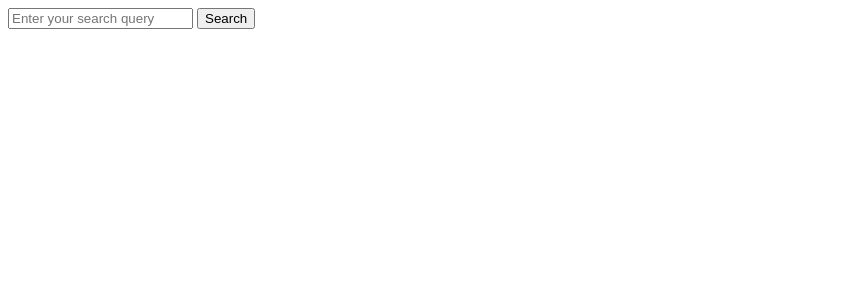
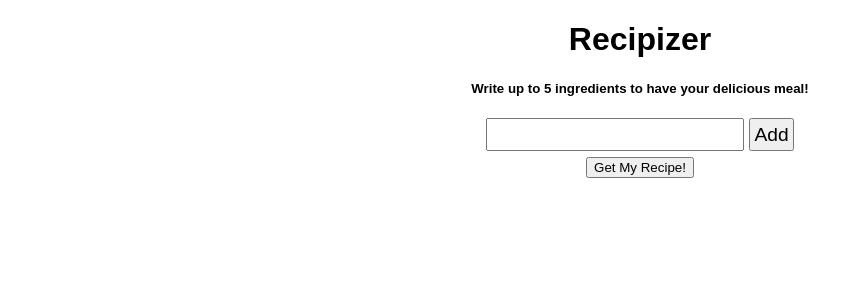
Before and after one commit to tahseenbt/recipizer, a Flask app: page / in a window 1280 px wide. Shown: the top 300 px of the page, without its empty margins (0-863 px from the left). Run offline with Flask 2, Linux system fonts and the light colour scheme.

Commit message:
search works with multiple ingredients

```diff
--- a/app.py
+++ b/app.py
@@ -10,7 +10,8 @@ def search():
 
 @app.route('/results', methods=['POST'])
 def results():
-    query = request.form['query'] #ING
+    data = request.form
+    query = ','.join([data[key] for key in data])
     dishes = get_dishes(query)
     return render_template('results.html', images=dishes)
 
--- a/templates/search.html
+++ b/templates/search.html
@@ -1,12 +1,85 @@
-<!doctype html>
+<!DOCTYPE html>
 <html>
 <head>
-    <title>Search Page</title>
+   <title>Recipizer</title>
+   <link rel="stylesheet" type="text/css" href="recipizer.css">
 </head>
 <body>
-    <form method="POST" action="/results">
-        <input type="text" name="query" placeholder="Enter your search query">
-        <input type="submit" value="Search">
-    </form>
+   <h1>Recipizer</h1>
+   <h5>Write up to 5 ingredients to have your delicious meal!</h5>
+
+   <form id="form1">
+       <input type="text" id="input1" name="input1">
+       <input type="submit" value="Add" name="ING">
+   </form>
+
+   <center>
+     <table id="table">
+       <tr>
+           <th></th>
+       </tr>
+     </table>
+   </center>
+
+   <button id="sendDataBtn">Get My Recipe!</button>
 </body>
+
 </html>
+   <script>
+    var form = document.getElementById("form1");
+    var table = document.getElementById("table");
+    // var ingredientsInput = document.getElementById("ingredients");
+    form.addEventListener("submit", function(event) {
+        event.preventDefault();
+        var input1 = document.getElementById("input1").value;
+        var newRow = document.createElement("tr");
+        var td1 = document.createElement("td");
+
+     td1.innerHTML = input1;
+        newRow.appendChild(td1);
+        table.appendChild(newRow);
+    });
+    // document.getElementById("xx").addEventListener("submit", function(event) {
+    //     event.preventDefault();
+    //     var inputValues = [];
+    //     var tdElements = table.getElementsByTagName("td");
+    //     for (var i = 0; i < tdElements.length; i++) {
+    //         inputValues.push(tdElements[i].innerHTML);
+    //     }
+    //     ingredientsInput.value = inputValues;
+    //     this.submit();
+    // });
+    document.getElementById("sendDataBtn").addEventListener("click", function() {
+  var tableData = [];
+        var tdElements = table.getElementsByTagName("td");
+        for (var i = 0; i < tdElements.length; i++) {
+            tableData.push(tdElements[i].innerHTML);
+        }
+        // ingredientsInput.value = tableData;
+
+  post('/results', tableData);
+});
+
+function post(path, params, method='post') {
+
+// The rest of this code assumes you are not using a library.
+// It can be made less verbose if you use one.
+const form = document.createElement('form');
+form.method = method;
+form.action = path;
+
+for (const key in params) {
+  if (params.hasOwnProperty(key)) {
+    const hiddenField = document.createElement('input');
+    hiddenField.type = 'hidden';
+    hiddenField.name = key;
+    hiddenField.value = params[key];
+
+    form.appendChild(hiddenField);
+  }
+}
+
+document.body.appendChild(form);
+form.submit();
+}
+   </script>
```
